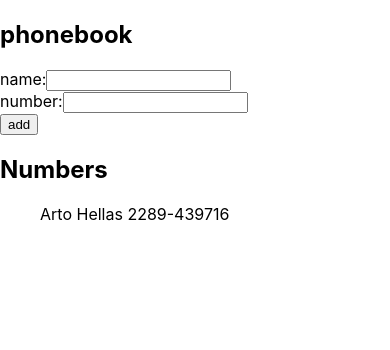
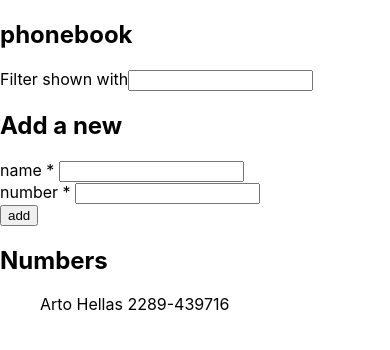
Before and after one commit to Aguirreignacio12/FullstackOpen, a React (Create React App) app in the folder part2/the_phone_book/: page / in a window 390 px wide. Shown: the top 350 px of the page. Built offline with nearby package versions, Linux system fonts and the light colour scheme; the HTML template or start-up script is replaced by a standard one.

Commit message:
Part2 the_phone_book step 4/5 - exercises 2.9/2.10

```diff
--- a/part2/the_phone_book/src/App.js
+++ b/part2/the_phone_book/src/App.js
@@ -2,24 +2,26 @@ import React, { useState } from 'react'
 import PersonForm from './components/PersonForm'
 import Header from './components/Header'
 import Persons from './components/Persons'
+import Filter from './components/Filter'
 
 const App = () => {
-  const [persons, setPersons] = useState([
-    { id: 1, name: 'Arto Hellas', number: '2289-439716' }
-  ])
-  const [newName, setNewName] = useState(''),
-    [newNumber, setNewNumber] = useState('')
+  const [persons, setPersons] = useState([{ id: 1, name: 'Arto Hellas', number: '2289-439716' }]),
+    [newName, setNewName] = useState(''),
+    [newNumber, setNewNumber] = useState(''),
+    [filter, setFilter] = useState('')
 
   const addPerson = (e) => {
     e.preventDefault()
 
-    const verifyName = persons.some(
-      (person) => person.name.toLowerCase() === newName.toLowerCase()
-    )
     const resetValue = () => {
       setNewName('')
       setNewNumber('')
     }
+
+    const verifyName = persons.some(
+      person =>
+        person.name.toLowerCase() === newName.toLowerCase()
+    )
 
     if (verifyName) {
       alert(`${newName} is already added to phonebook.`)
@@ -45,17 +47,21 @@ const App = () => {
 
   const handleChangeName = e => setNewName(e.target.value)
   const handleChangeNumber = e => setNewNumber(e.target.value)
-
+  const handleChangeFilter = e => setFilter(e.target.value)
 
   return (
     <div>
       <article>
         <Header txt='phonebook' />
+        <Filter value={filter} onChange={handleChangeFilter} />
+      </article>
+      <article>
+        <Header txt='Add a new' />
         <PersonForm onFormSubmit={addPerson} name={newName} onChangeName={handleChangeName} number={newNumber} onChangeNumber={handleChangeNumber} />
       </article>
       <article>
         <Header txt='Numbers' />
-        <Persons persons={persons} />
+        <Persons persons={persons} filter={filter} />
       </article>
     </div>
   )
--- /dev/null
+++ b/part2/the_phone_book/src/components/Filter.jsx
@@ -0,0 +1,4 @@
+import StepForm from "./StepForm"
+
+const Filter = ({ value, onChange }) => <StepForm htmlFor='Filter shown with' value={value} onChange={onChange} />
+export default Filter
--- a/part2/the_phone_book/src/components/PersonForm.jsx
+++ b/part2/the_phone_book/src/components/PersonForm.jsx
@@ -1,17 +1,12 @@
 import Button from './Button'
+import StepForm from './StepForm'
 
 const PersonForm = ({ onFormSubmit, onChangeName, name, onChangeNumber, number }) => {
 
     return <>
         <form onSubmit={onFormSubmit}>
-            <div>
-                <label>name:</label>
-                <input value={name} onChange={onChangeName} />
-            </div>
-            <div>
-                <label>number:</label>
-                <input value={number} onChange={onChangeNumber} />
-            </div>
+            <StepForm htmlFor='name * ' value={name} onChange={onChangeName} />
+            <StepForm htmlFor='number * ' value={number} onChange={onChangeNumber} />
             <div>
                 <Button type='submit' txt='add' />
             </div>
--- a/part2/the_phone_book/src/components/Persons.jsx
+++ b/part2/the_phone_book/src/components/Persons.jsx
@@ -1,9 +1,13 @@
 import Person from './Person'
-const Persons = ({ persons }) => {
+
+const Persons = ({ persons, filter }) => {
     console.log(persons)
-    const allPersons = persons.map(person =>
-        <Person key={person.id} name={person.name} number={person.number}/>
-    )
+    const allPersons = persons.filter(
+        person =>
+            person.name.toLowerCase().includes(filter.toLowerCase())).map(
+                filteredPerson =>
+                    <Person key={filteredPerson.id} name={filteredPerson.name} number={filteredPerson.number} />
+            )
     return <ul>{allPersons}</ul>
 }
 export default Persons
--- /dev/null
+++ b/part2/the_phone_book/src/components/StepForm.jsx
@@ -0,0 +1,9 @@
+const StepForm = ({ htmlFor, value, onChange }) => {
+    return (
+        <div>
+            <label htmlFor="htmlFor">{htmlFor}</label>
+            <input value={value} onChange={onChange} />
+        </div>)
+
+}
+export default StepForm
```
